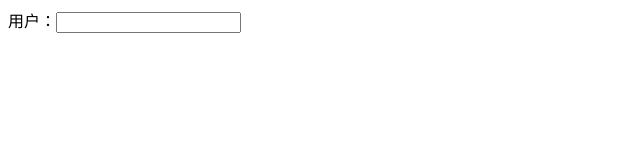
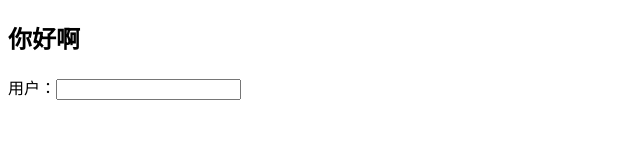
Before and after one commit to king-ke/test, a plain HTML site: page index.html in a window 1280 px wide. Shown: the whole page, without its empty margins (0-640 px from the left). Drawn offline with Linux system fonts and the light colour scheme.

Commit message:
第三次提交

```diff
--- a/index.html
+++ b/index.html
@@ -6,6 +6,7 @@
   <title>Document</title>
 </head>
 <body>
+  <h2>你好啊</h2>
   用户：<input type="text" class="user">
   <!-- 提示信息 -->
   <span class="ts"></span>
```
